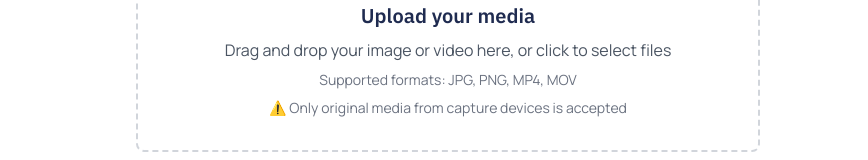
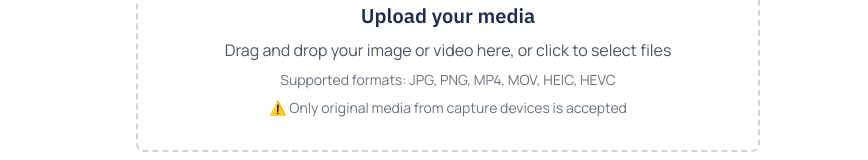
Before and after one commit to vivipolli/cheqDeep, a Next.js app: page /certify in a window 1280 px wide. Shown: the part 1006-1166 px from the top of the page, without its empty margins (192-1060 px from the left). Built offline with nearby package versions, Linux system fonts and the light colour scheme.

Commit message:
add hevc support

```diff
--- a/app/certify/page.tsx
+++ b/app/certify/page.tsx
@@ -2,6 +2,7 @@
 
 export default function Certify() {
   return (
+    <div className="min-h-screen">
       <main className="min-h-screen pt-32 pb-20">
         <div className="container mx-auto px-4">
           <div className="max-w-4xl mx-auto">
@@ -61,5 +62,6 @@
           </div>
         </div>
       </main>
+    </div>
   )
 }
--- a/app/components/MediaUpload.tsx
+++ b/app/components/MediaUpload.tsx
@@ -114,7 +114,7 @@
     onDrop,
     accept: {
       'image/*': ['.jpg', '.jpeg', '.png'],
-      'video/*': ['.mp4', '.mov']
+      'video/*': ['.mp4', '.mov', '.heic', '.hevc']
     },
     maxFiles: 1
   });
@@ -138,7 +138,7 @@
                 Drag and drop your image or video here, or click to select files
               </p>
               <p className="font-manrope text-sm text-gray-500">
-                Supported formats: JPG, PNG, MP4, MOV
+                Supported formats: JPG, PNG, MP4, MOV, HEIC, HEVC
               </p>
               <p className="font-manrope text-sm text-gray-500 mt-2">
                 ⚠️ Only original media from capture devices is accepted
```
Also changed, not shown: 1 other file (tests, documents, lock files or other folders). Lines whose indentation alone changed are shown as unchanged.
